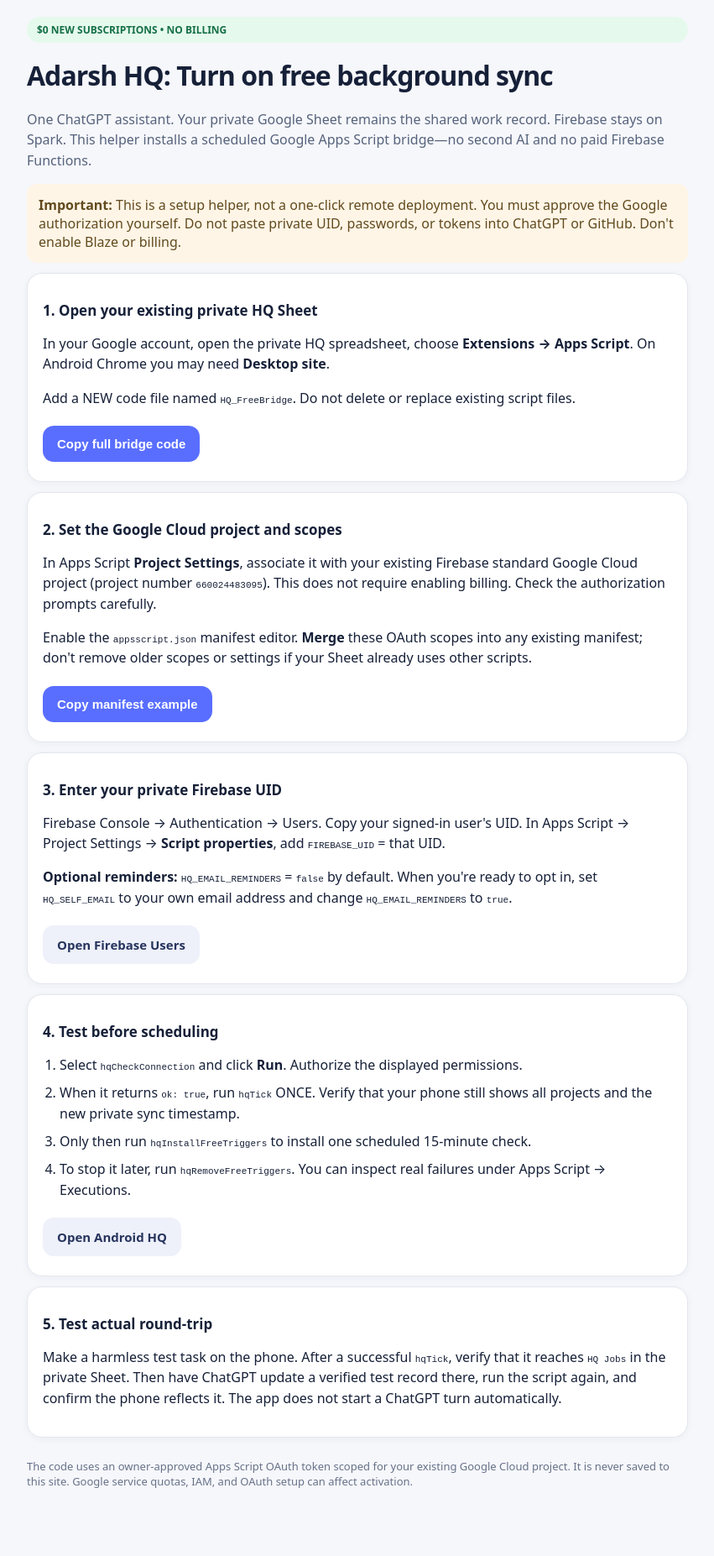
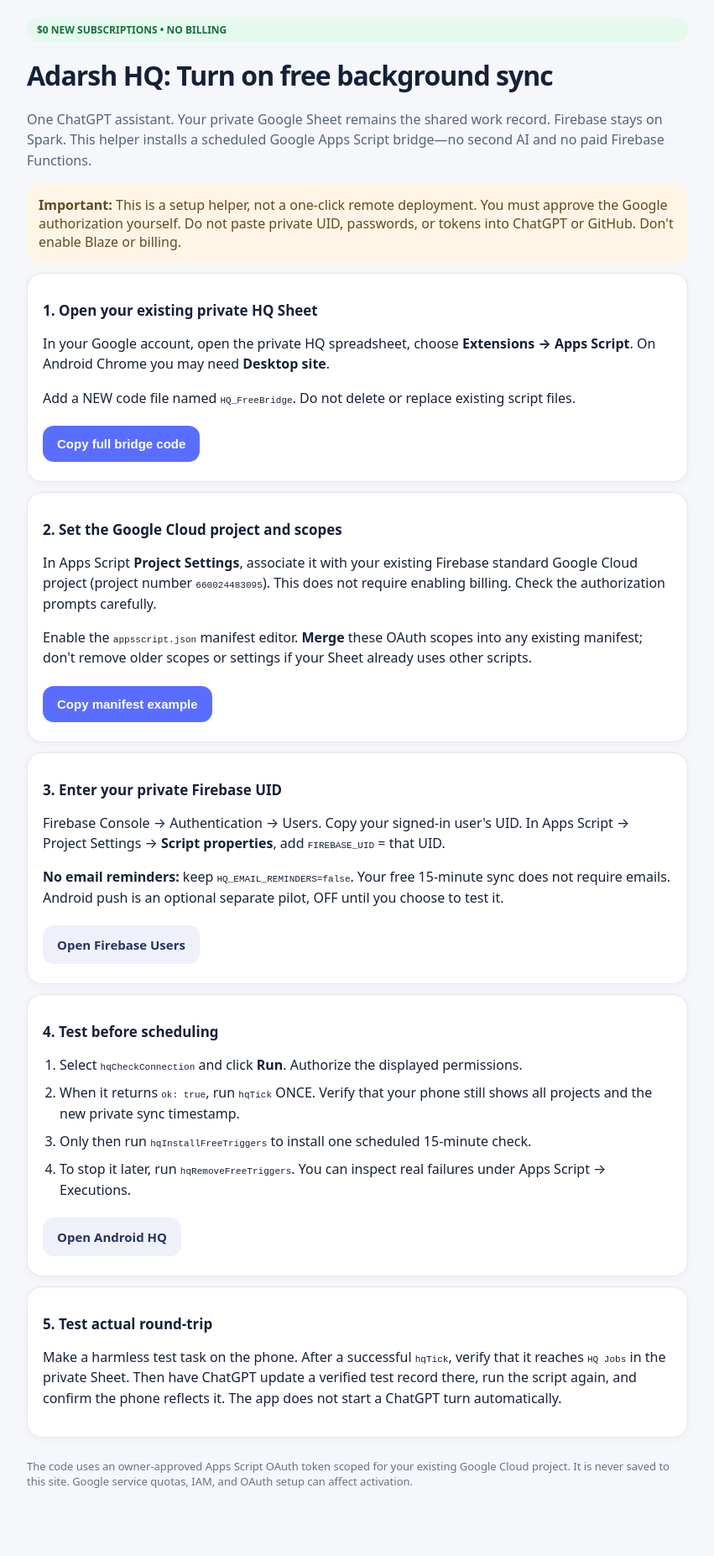
Before and after one commit to BabaAdarsh/BabaAdarsh.github.io, a Jekyll site: the page hq/setup-free.html, which Jekyll copies as it is, in a window 1280 px wide. Shown: the whole page at 84% size, without its empty margins (214-1065 px from the left). Built offline with Jekyll 4.4.1, drawn with Linux system fonts in a browser that asks for light colours.

Commit message:
Keep free Android setup helper email-free as requested

```diff
--- a/hq/setup-free.html
+++ b/hq/setup-free.html
@@ -6,7 +6,7 @@
 <div class="warning"><strong>Important:</strong> This is a setup helper, not a one-click remote deployment. You must approve the Google authorization yourself. Do not paste private UID, passwords, or tokens into ChatGPT or GitHub. Don't enable Blaze or billing.</div>
 <div class="card"><h2>1. Open your existing private HQ Sheet</h2><p>In your Google account, open the private HQ spreadsheet, choose <strong>Extensions → Apps Script</strong>. On Android Chrome you may need <strong>Desktop site</strong>.</p><p>Add a NEW code file named <code>HQ_FreeBridge</code>. Do not delete or replace existing script files.</p><button class="btn" data-copy="code">Copy full bridge code</button><span id="code-status" class="status" role="status"></span></div>
 <div class="card"><h2>2. Set the Google Cloud project and scopes</h2><p>In Apps Script <strong>Project Settings</strong>, associate it with your existing Firebase standard Google Cloud project (project number <code>660024483095</code>). This does not require enabling billing. Check the authorization prompts carefully.</p><p>Enable the <code>appsscript.json</code> manifest editor. <strong>Merge</strong> these OAuth scopes into any existing manifest; don't remove older scopes or settings if your Sheet already uses other scripts.</p><button class="btn" data-copy="manifest">Copy manifest example</button><span id="manifest-status" class="status" role="status"></span></div>
-<div class="card"><h2>3. Enter your private Firebase UID</h2><p>Firebase Console → Authentication → Users. Copy your signed-in user's UID. In Apps Script → Project Settings → <strong>Script properties</strong>, add <code>FIREBASE_UID</code> = that UID.</p><p><strong>Optional reminders:</strong> <code>HQ_EMAIL_REMINDERS</code> = <code>false</code> by default. When you're ready to opt in, set <code>HQ_SELF_EMAIL</code> to your own email address and change <code>HQ_EMAIL_REMINDERS</code> to <code>true</code>.</p><a class="btn outline" href="https://console.firebase.google.com/project/adarsh-hq-private/authentication/users" target="_blank" rel="noopener">Open Firebase Users</a></div>
+<div class="card"><h2>3. Enter your private Firebase UID</h2><p>Firebase Console → Authentication → Users. Copy your signed-in user's UID. In Apps Script → Project Settings → <strong>Script properties</strong>, add <code>FIREBASE_UID</code> = that UID.</p><p><strong>No email reminders:</strong> keep <code>HQ_EMAIL_REMINDERS=false</code>. Your free 15-minute sync does not require emails. Android push is an optional separate pilot, OFF until you choose to test it.</p><a class="btn outline" href="https://console.firebase.google.com/project/adarsh-hq-private/authentication/users" target="_blank" rel="noopener">Open Firebase Users</a></div>
 <div class="card"><h2>4. Test before scheduling</h2><ol><li>Select <code>hqCheckConnection</code> and click <strong>Run</strong>. Authorize the displayed permissions.</li><li>When it returns <code>ok: true</code>, run <code>hqTick</code> ONCE. Verify that your phone still shows all projects and the new private sync timestamp.</li><li>Only then run <code>hqInstallFreeTriggers</code> to install one scheduled 15-minute check.</li><li>To stop it later, run <code>hqRemoveFreeTriggers</code>. You can inspect real failures under Apps Script → Executions.</li></ol><a class="btn outline" href="https://babaadarsh.github.io/hq/" target="_blank" rel="noopener">Open Android HQ</a></div>
 <div class="card"><h2>5. Test actual round-trip</h2><p>Make a harmless test task on the phone. After a successful <code>hqTick</code>, verify that it reaches <code>HQ Jobs</code> in the private Sheet. Then have ChatGPT update a verified test record there, run the script again, and confirm the phone reflects it. The app does not start a ChatGPT turn automatically.</p></div>
 <footer>The code uses an owner-approved Apps Script OAuth token scoped for your existing Google Cloud project. It is never saved to this site. Google service quotas, IAM, and OAuth setup can affect activation.</footer>
```
